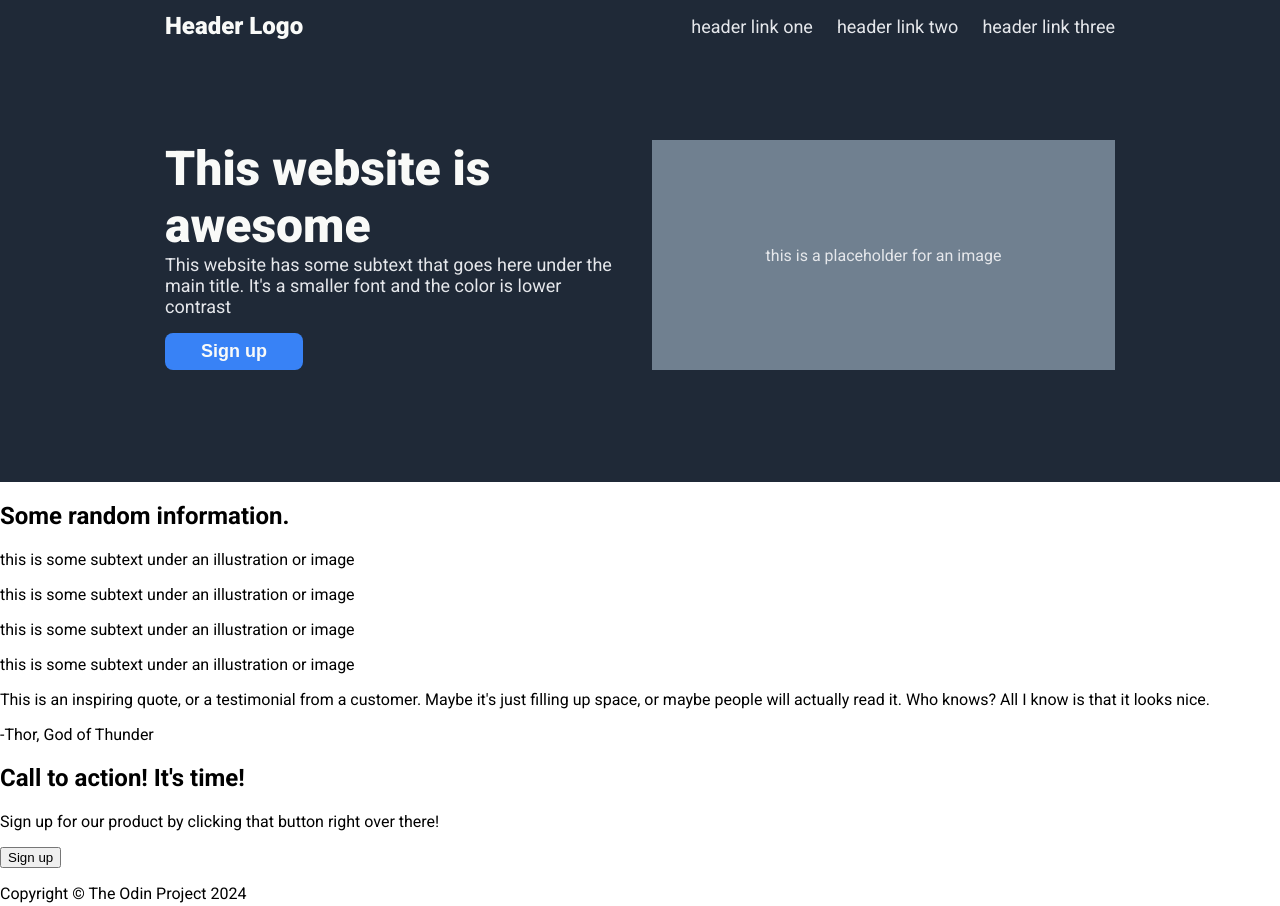
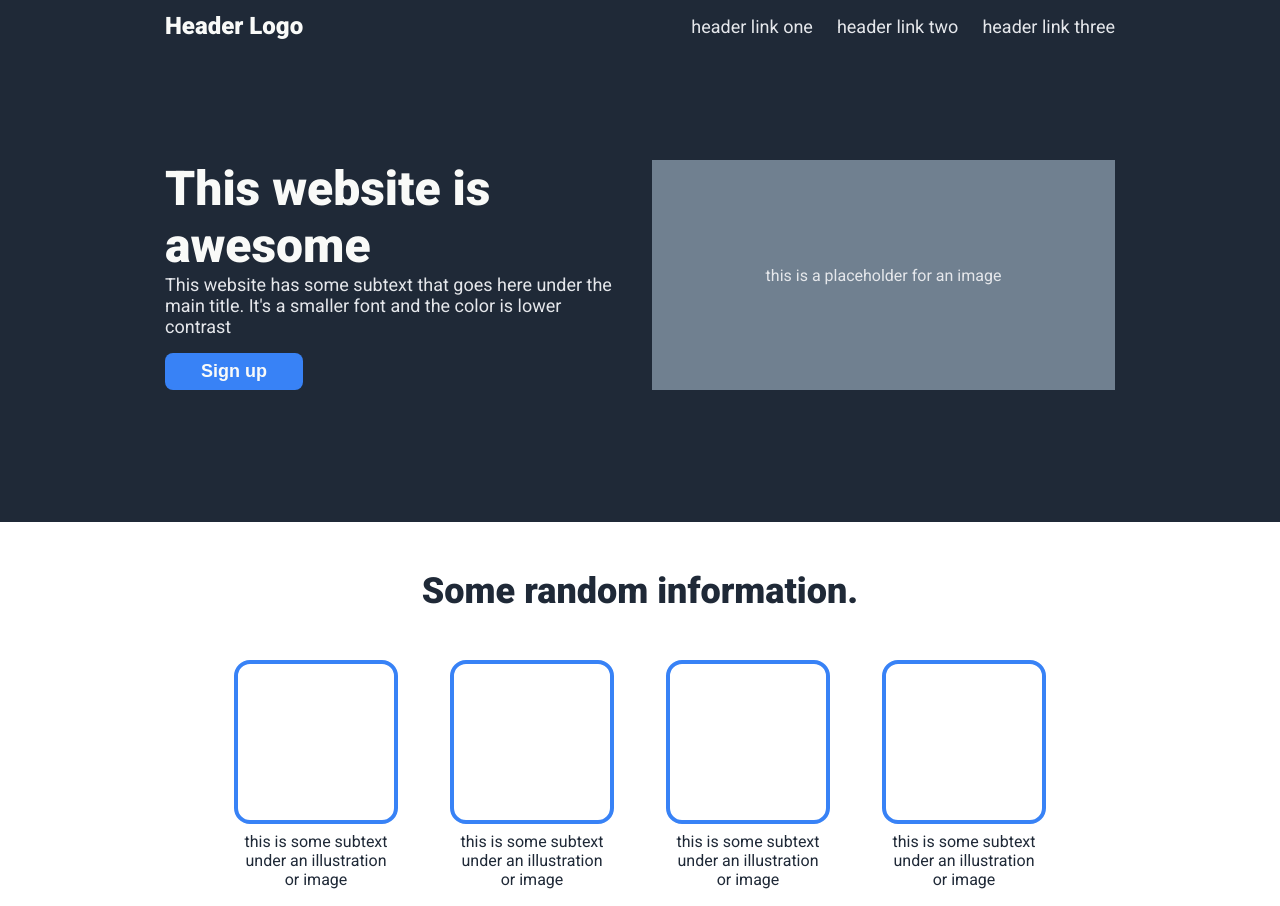
Before and after one commit to conurbanHamlet/odin-landing-page, a plain HTML site: page index.html in a window 1280 px wide. Shown: the top 906 px of the page. Drawn offline with Linux system fonts and the light colour scheme.

Commit message:
Add styles to 'Info' section

```diff
--- a/index.html
+++ b/index.html
@@ -29,27 +29,26 @@
         <div class="img">this is a placeholder for an image</div>
       </div>
     </div>
-
   </div>
 
   <div class="info-section">
-    <h2>Some random information.</h2>
+    <h2 class="dark-high-contrast">Some random information.</h2>
       <div class="info-container">
         <div class="info-card">
-        <div></div>
-        <p>this is some subtext under an illustration or image</p>
+          <div class="square"></div>
+          <p class="dark-high-contrast">this is some subtext under an illustration or image</p>
         </div>
         <div class="info-card">
-        <div></div>
-        <p>this is some subtext under an illustration or image</p>
+          <div class="square"></div>
+          <p class="dark-high-contrast">this is some subtext under an illustration or image</p>
         </div>
         <div class="info-card">
-        <div></div>
-        <p>this is some subtext under an illustration or image</p>
+          <div class="square"></div>
+          <p class="dark-high-contrast">this is some subtext under an illustration or image</p>
         </div>
         <div class="info-card">
-        <div></div>
-        <p>this is some subtext under an illustration or image</p>
+          <div class="square"></div>
+          <p class="dark-high-contrast">this is some subtext under an illustration or image</p>
         </div>
       </div>
   </div>
--- a/style.css
+++ b/style.css
@@ -1,6 +1,11 @@
 body {
   margin: 0;
   font-family: 'Roboto', sans-serif;
+  box-sizing: border-box;
+}
+
+p {
+  margin: 0;
 }
 
 .light-high-contrast {
@@ -9,6 +14,10 @@ body {
 
 .light-low-contrast {
   color: #E5E7EB;
+}
+
+.dark-high-contrast {
+  color: #1F2937;
 }
 
 .hero-section {
@@ -52,7 +61,7 @@ body {
 .hero {
   display: flex;
   gap: 24px;
-  margin: 100px 0;
+  margin: 120px 0;
 }
 
 .hero-container {
@@ -88,3 +97,37 @@ body {
   justify-content: center;
   align-items: center;
 }
+
+.info-section h2 {
+  font-size: 36px;
+  font-weight: 900;
+  text-align: center;
+  margin: 48px 0;
+}
+
+.info-container {
+  display: flex;
+  justify-content: center;
+  gap: 60px;
+  margin-bottom: 120px;
+}
+
+.info-card {
+  display: flex;
+  flex-direction: column;
+  align-items: center;
+  width: 156px;
+}
+
+.square {
+  width: 156px;
+  height: 156px;
+  border: #3882F6 solid 4px;
+  border-radius: 16px;
+}
+
+.info-card p {
+  text-align: center;
+  margin-top: 8px;
+  font-size: 16px;
+}
```
Lines whose indentation alone changed are shown as unchanged.
